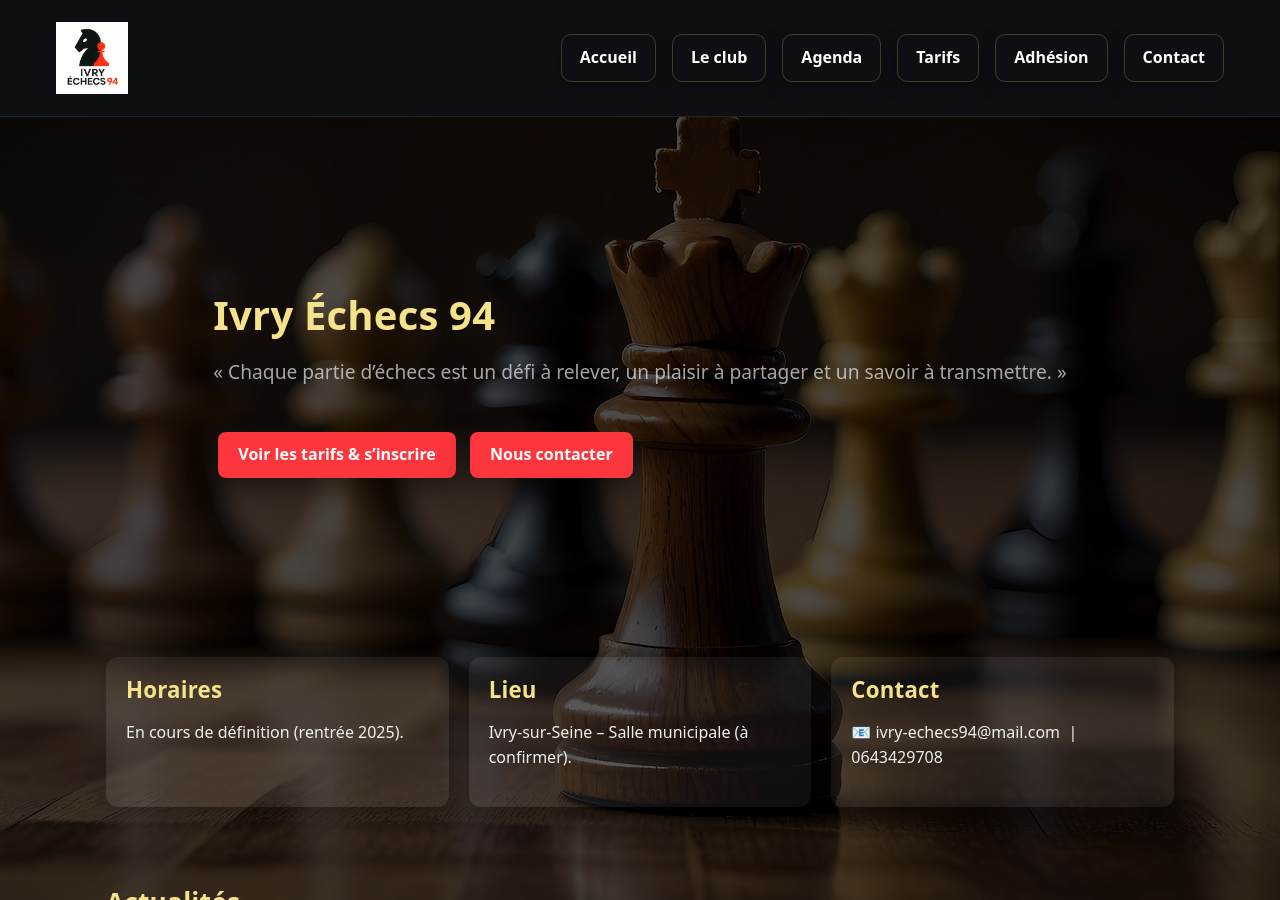
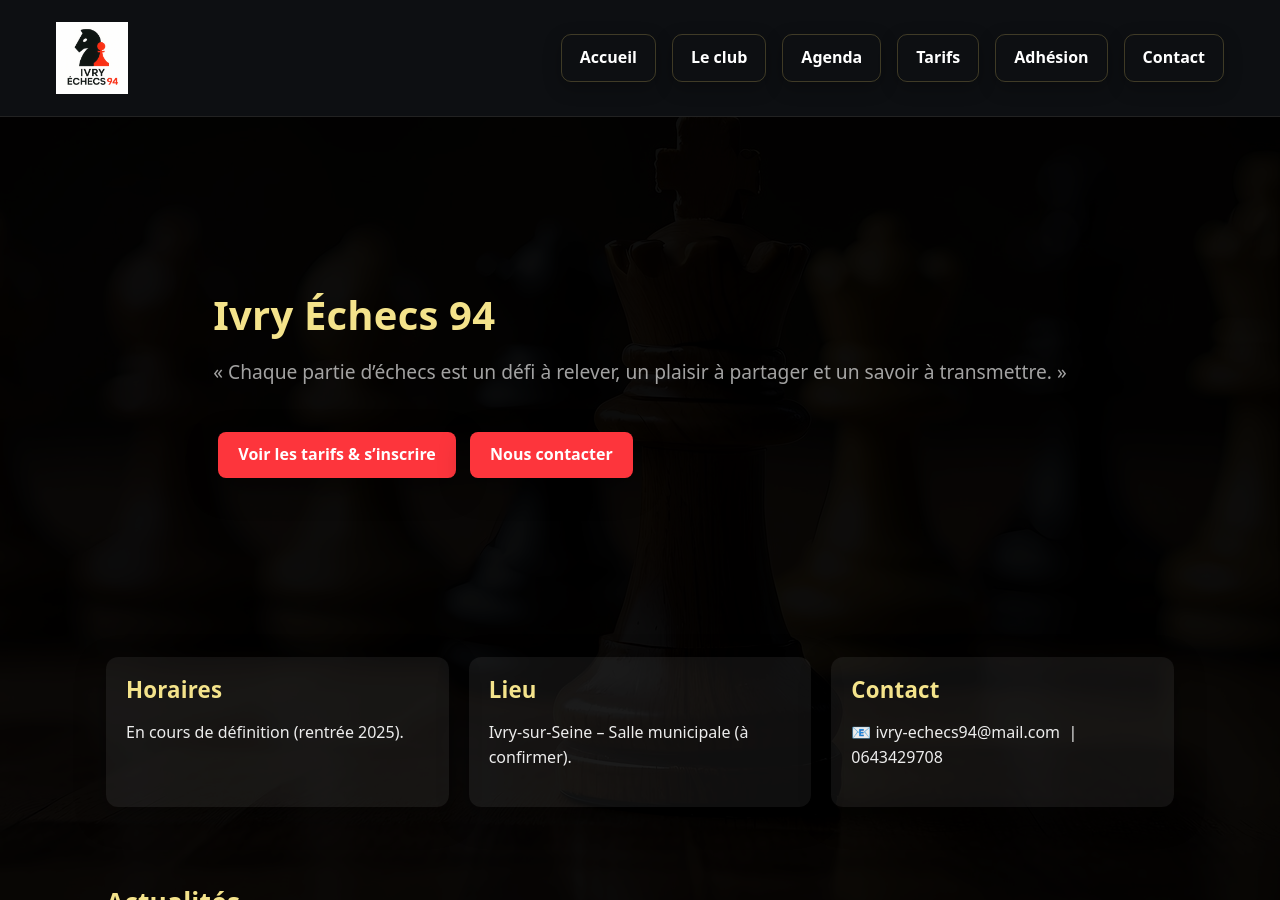
Before and after one commit to Nelwyn64/ivry-echecs-94, a Jekyll site: the page built from index.html, in a window 1280 px wide and 900 px high. Built offline with Jekyll 4.4.1, drawn with Linux system fonts in a browser that asks for light colours.

Commit message:
Ajustement de l'assombrissement des fonds (overlay plus adapté)

```diff
--- a/css/styles.css
+++ b/css/styles.css
@@ -207,7 +207,7 @@ main img.logo {
 
 body.page-index {
   background:
-    linear-gradient(rgba(0,0,0,.70), rgba(0,0,0,.70)),
+    linear-gradient(rgba(0,0,0,.95), rgba(0,0,0,.95)),
     url('/assets/bg-index.jpg') no-repeat center center fixed;
   background-size: cover;
 }
```
